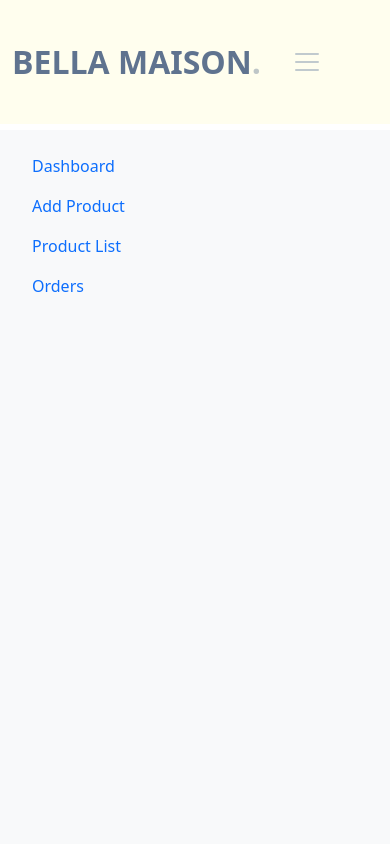
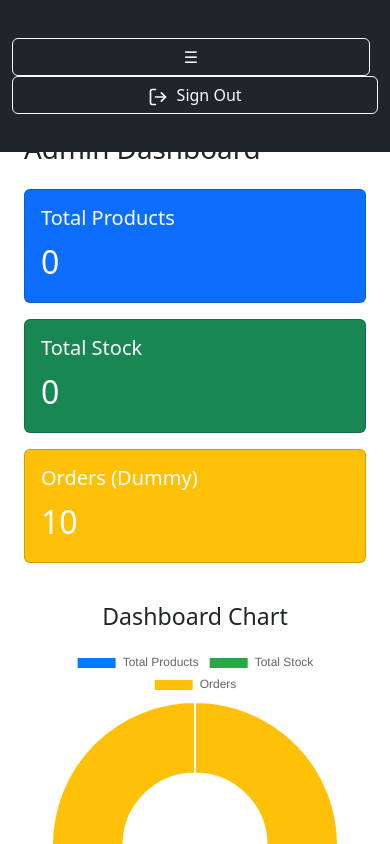
Before and after one commit to andakadriu/ecommerce-frontend, a React (Create React App) app: page /admin in a window 390 px wide. Shown: the top 844 px of the page. Built offline with nearby package versions, Linux system fonts and the light colour scheme.

Commit message:
responsive for admin dashboard

```diff
--- a/package.json
+++ b/package.json
@@ -14,6 +14,7 @@
     "react-bootstrap": "^2.10.9",
     "react-chartjs-2": "^5.3.0",
     "react-dom": "^19.0.0",
+    "react-icons": "^5.5.0",
     "react-owl-carousel": "^2.3.3",
     "react-router-dom": "^7.1.5",
     "react-scripts": "5.0.1",
--- a/src/assets/styles/style.css
+++ b/src/assets/styles/style.css
@@ -1278,7 +1278,7 @@ button {
 }
 
 .shop-main {
-  flex: 1;  /* takes remaining space */
+  flex: 1;
 }
 
 .shop-main-header {
@@ -1303,7 +1303,6 @@ button {
   font-weight: 500;
 }
 
-/* Range input style (optional) */
 input[type="range"] {
   -webkit-appearance: none;
   height: 4px;
@@ -1331,15 +1330,17 @@ input[type="range"]::-moz-range-thumb {
   cursor: pointer;
 }
 
-/* Checkbox label adjustments */
 .form-check-label {
   margin-left: 5px;
   cursor: pointer;
 }
 .shop-container {
-  margin-top: 130px; /* Adjust based on navbar height */
+  margin-top: 130px;
 }
 
 .nav-link img  {
   filter: invert(32%) sepia(10%) saturate(914%) hue-rotate(172deg) brightness(92%) contrast(92%);
 }
+.sidebar-container {
+  padding-top: 60px;
+}
--- a/src/components/AdminDashboard.jsx
+++ b/src/components/AdminDashboard.jsx
@@ -1,17 +1,30 @@
-import React from "react";
-import { Container, Row, Col, Nav } from "react-bootstrap";
-import { Outlet, Link, useLocation } from "react-router-dom";
+import React, { useState } from "react";
+import {
+  Container,
+  Row,
+  Col,
+  Nav,
+  Navbar,
+  Button,
+  Offcanvas,
+} from "react-bootstrap";
+import { Outlet, Link, useLocation, useNavigate } from "react-router-dom";
 import { Doughnut } from "react-chartjs-2";
 import { Chart as ChartJS, ArcElement, Tooltip, Legend } from "chart.js";
+import { FiLogOut } from "react-icons/fi"; // Import logout icon
+
 ChartJS.register(ArcElement, Tooltip, Legend);
 
 function AdminDashboard({ products, setProducts }) {
   const location = useLocation();
   const isDashboardHome = location.pathname === "/admin";
+  const navigate = useNavigate(); // Navigation hook for redirection
 
   const totalProducts = products.length;
   const totalStock = products.reduce((acc, prod) => acc + prod.stock, 0);
   const dummyOrders = 10;
+
+  const [sidebarOpen, setSidebarOpen] = useState(false);
 
   const chartData = {
     labels: ["Total Products", "Total Stock", "Orders"],
@@ -24,68 +37,97 @@ function AdminDashboard({ products, setProducts }) {
     ],
   };
 
+  // Logout function
+  const handleSignOut = () => {
+    navigate("/"); // Redirect to the home page
+  };
+
   return (
-    <Container fluid style={{ marginTop: "130px" }}>
-      <Row>
-        <Col
-          md={2}
-          className="bg-light p-0"
-          style={{ height: "calc(100vh - 130px)" }}
-        >
-          <Nav defaultActiveKey="/admin" className="flex-column p-3">
-            <Nav.Link as={Link} to="/admin" eventKey="dashboard">
-              Dashboard
-            </Nav.Link>
-            <Nav.Link as={Link} to="/admin/add-product" eventKey="add-product">
-              Add Product
-            </Nav.Link>
-            <Nav.Link as={Link} to="/admin/products" eventKey="products">
-              Product List
-            </Nav.Link>
-            <Nav.Link as={Link} to="/admin/orders" eventKey="orders">
-              Orders
-            </Nav.Link>
+    <Container fluid className="sidebar-container">
+      {/* Top Navbar */}
+      <Navbar bg="dark" variant="dark" expand="lg" fixed="top">
+        <Container>
+          {/* Sidebar Toggle Button for Mobile */}
+          <Button
+            variant="outline-light"
+            className="d-lg-none me-2"
+            onClick={() => setSidebarOpen(true)}
+          >
+            ☰
+          </Button>
+
+          {/* <Navbar.Brand href="/admin">Admin Dashboard</Navbar.Brand> */}
+
+          {/* Logout Button (Door-Like Icon) */}
+          <Button
+            variant="outline-light"
+            className="ms-auto"
+            onClick={handleSignOut}
+          >
+            <FiLogOut size={20} className="me-1" /> Sign Out
+          </Button>
+        </Container>
+      </Navbar>
+
+      <Row className="mt-5">
+        {/* Sidebar (Visible on large screens) */}
+        <Col lg={2} className="sidebar-container d-none d-lg-block bg-light p-0 vh-100">
+        <Nav defaultActiveKey="/admin" className="flex-column p-3">
+            <Nav.Link as={Link} to="/admin">Dashboard</Nav.Link>
+            <Nav.Link as={Link} to="/admin/add-product">Add Product</Nav.Link>
+            <Nav.Link as={Link} to="/admin/products">Product List</Nav.Link>
+            <Nav.Link as={Link} to="/admin/orders">Orders</Nav.Link>
           </Nav>
         </Col>
 
-        <Col md={10} className="p-4">
+        {/* Sidebar Offcanvas for Mobile View */}
+        <Offcanvas show={sidebarOpen} onHide={() => setSidebarOpen(false)}>
+          <Offcanvas.Header closeButton>
+            <Offcanvas.Title>Menu</Offcanvas.Title>
+          </Offcanvas.Header>
+          <Offcanvas.Body>
+            <Nav className="flex-column">
+              <Nav.Link as={Link} to="/admin" onClick={() => setSidebarOpen(false)}>Dashboard</Nav.Link>
+              <Nav.Link as={Link} to="/admin/add-product" onClick={() => setSidebarOpen(false)}>Add Product</Nav.Link>
+              <Nav.Link as={Link} to="/admin/products" onClick={() => setSidebarOpen(false)}>Product List</Nav.Link>
+              <Nav.Link as={Link} to="/admin/orders" onClick={() => setSidebarOpen(false)}>Orders</Nav.Link>
+            </Nav>
+          </Offcanvas.Body>
+        </Offcanvas>
+
+        {/* Main Content */}
+        <Col lg={10} className="sidebar-container p-4">
           {isDashboardHome ? (
             <>
               <h1 className="mb-4">Admin Dashboard</h1>
               <Row>
-                <Col md={4}>
+                <Col md={4} sm={6} xs={12}>
                   <div className="card text-white bg-primary mb-3">
                     <div className="card-body">
                       <h5 className="card-title">Total Products</h5>
-                      <p className="card-text" style={{ fontSize: "2rem" }}>
-                        {totalProducts}
-                      </p>
+                      <p className="card-text" style={{ fontSize: "2rem" }}>{totalProducts}</p>
                     </div>
                   </div>
                 </Col>
-                <Col md={4}>
+                <Col md={4} sm={6} xs={12}>
                   <div className="card text-white bg-success mb-3">
                     <div className="card-body">
                       <h5 className="card-title">Total Stock</h5>
-                      <p className="card-text" style={{ fontSize: "2rem" }}>
-                        {totalStock}
-                      </p>
+                      <p className="card-text" style={{ fontSize: "2rem" }}>{totalStock}</p>
                     </div>
                   </div>
                 </Col>
-                <Col md={4}>
+                <Col md={4} sm={6} xs={12}>
                   <div className="card text-white bg-warning mb-3">
                     <div className="card-body">
                       <h5 className="card-title">Orders (Dummy)</h5>
-                      <p className="card-text" style={{ fontSize: "2rem" }}>
-                        {dummyOrders}
-                      </p>
+                      <p className="card-text" style={{ fontSize: "2rem" }}>{dummyOrders}</p>
                     </div>
                   </div>
                 </Col>
               </Row>
               <Row className="mt-4">
-                <Col md={{ span: 6, offset: 3 }}>
+                <Col md={8} sm={10} xs={12} className="mx-auto">
                   <h3 className="text-center mb-3">Dashboard Chart</h3>
                   <Doughnut data={chartData} />
                 </Col>
--- a/src/components/Orders.jsx
+++ b/src/components/Orders.jsx
@@ -27,7 +27,7 @@ const Orders = () => {
   };
 
   return (
-    <div className="container">
+    <div>
       <h3 className="mb-4">View Orders</h3>
       <table className="table table-hover">
         <thead>
```
Also changed, not shown: 1 other file (tests, documents, lock files or other folders).
